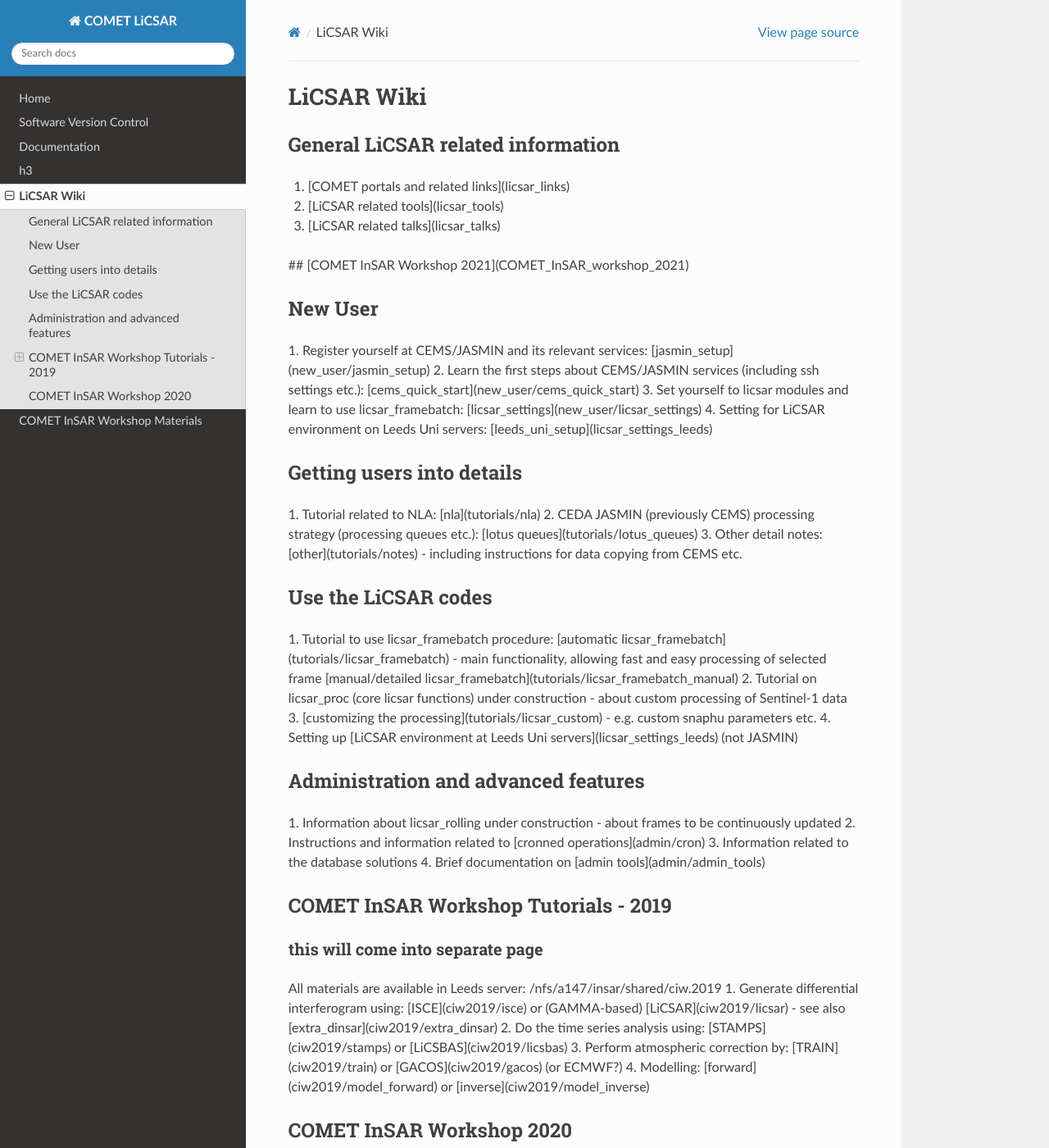
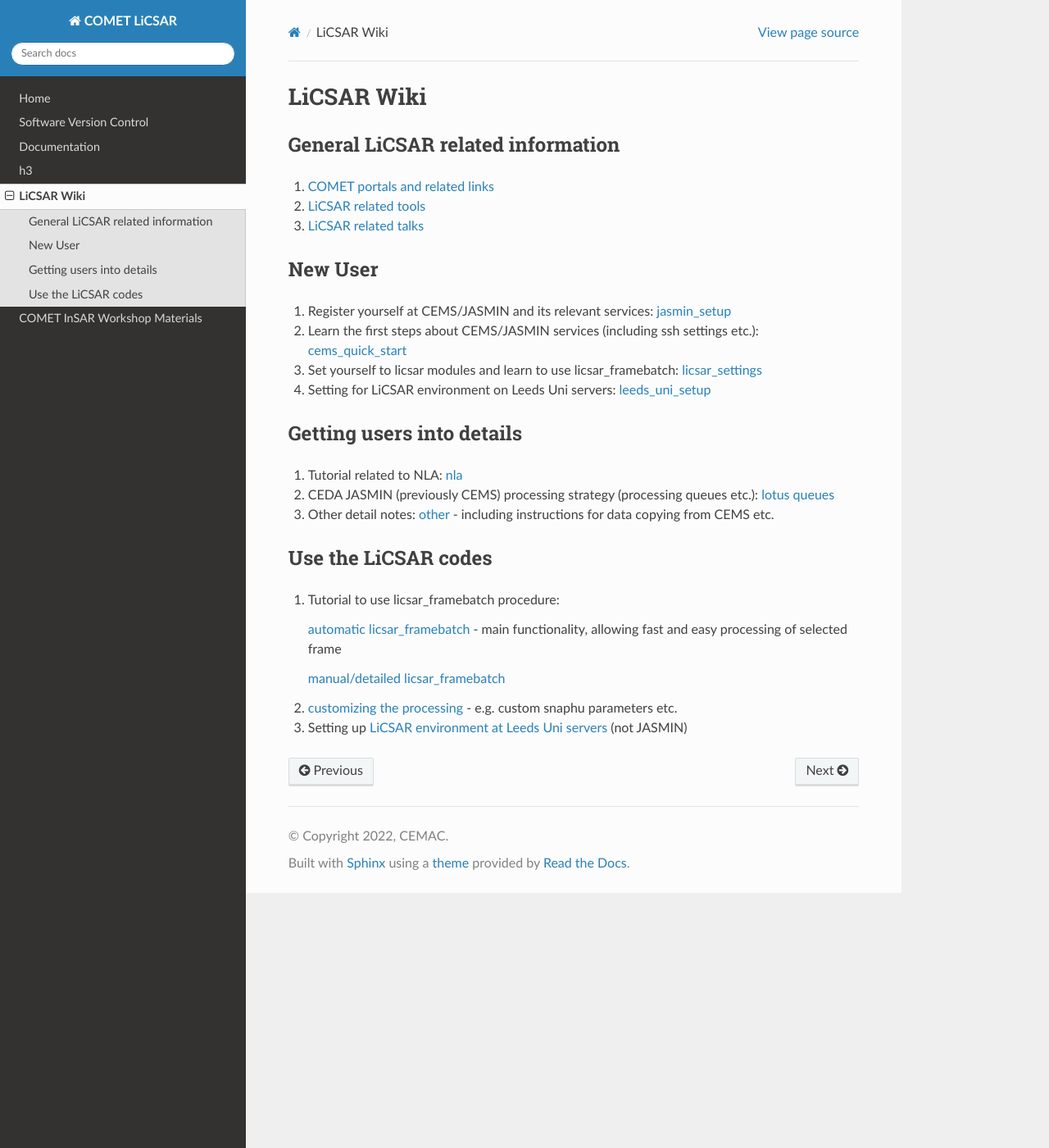
Before and after one commit to comet-licsar/comet-licsar.github.io, a Sphinx documentation site: the page built from source/wiki.rst, in a window 1280 px wide and 1400 px high. Shown: the whole window at 82% size. Built offline with Sphinx 7.4.7 and the Read the Docs theme 2.0.0, drawn with Linux system fonts in a browser that asks for light colours; some of the changed text lies outside the part shown.

Commit message:
Update wiki.rst

```diff
--- a/source/wiki.rst
+++ b/source/wiki.rst
@@ -4,72 +4,39 @@ LiCSAR Wiki
 General LiCSAR related information
 ----------------------------------
 
-1. [COMET portals and related links](licsar_links)
-2. [LiCSAR related tools](licsar_tools)
-3. [LiCSAR related talks](licsar_talks)
+1. `COMET portals and related links <https://gitlab.com/comet_licsar/licsar_documentation/-/wikis/licsar_links>`_
+2. `LiCSAR related tools <https://gitlab.com/comet_licsar/licsar_documentation/-/wikis/licsar_tools>`_
+3. `LiCSAR related talks <https://gitlab.com/comet_licsar/licsar_documentation/-/wikis/licsar_talks>`_
 
-## [COMET InSAR Workshop 2021](COMET_InSAR_workshop_2021)
 
 New User
 --------
 
-1. Register yourself at CEMS/JASMIN and its relevant services:
-[jasmin_setup](new_user/jasmin_setup)
-2. Learn the first steps about CEMS/JASMIN services (including ssh settings etc.):
-[cems_quick_start](new_user/cems_quick_start)
-3. Set yourself to licsar modules and learn to use licsar_framebatch:
-[licsar_settings](new_user/licsar_settings)
-4. Setting for LiCSAR environment on Leeds Uni servers: [leeds_uni_setup](licsar_settings_leeds)
+1. Register yourself at CEMS/JASMIN and its relevant services: `jasmin_setup <https://gitlab.com/comet_licsar/licsar_documentation/-/wikis/new_user/jasmin_setup>`_
+
+2. Learn the first steps about CEMS/JASMIN services (including ssh settings etc.): `cems_quick_start <https://gitlab.com/comet_licsar/licsar_documentation/-/wikis/new_user/cems_quick_start>`_
+
+3. Set yourself to licsar modules and learn to use licsar_framebatch: `licsar_settings <https://gitlab.com/comet_licsar/licsar_documentation/-/wikis/new_user/licsar_settings>`_
+
+4. Setting for LiCSAR environment on Leeds Uni servers: `leeds_uni_setup <https://gitlab.com/comet_licsar/licsar_documentation/-/wikis/licsar_settings_leeds>`_
 
 
 Getting users into details
 --------------------------
 
-1. Tutorial related to NLA:
-[nla](tutorials/nla)
-2. CEDA JASMIN (previously CEMS) processing strategy (processing queues etc.):
-[lotus queues](tutorials/lotus_queues)
-3. Other detail notes:
-[other](tutorials/notes) - including instructions for data copying from CEMS etc.
+1. Tutorial related to NLA: `nla <https://gitlab.com/comet_licsar/licsar_documentation/-/wikis/tutorials/nla>`_
+2. CEDA JASMIN (previously CEMS) processing strategy (processing queues etc.): `lotus queues <https://gitlab.com/comet_licsar/licsar_documentation/-/wikis/tutorials/lotus_queues>`_
+3. Other detail notes: `other <https://gitlab.com/comet_licsar/licsar_documentation/-/wikis/tutorials/notes>`_ - including instructions for data copying from CEMS etc.
 
 Use the LiCSAR codes
 --------------------
 
-1. Tutorial to use licsar_framebatch procedure:
-[automatic licsar_framebatch](tutorials/licsar_framebatch) - main functionality, allowing fast and easy processing of selected frame
-[manual/detailed licsar_framebatch](tutorials/licsar_framebatch_manual)
-2. Tutorial on licsar_proc (core licsar functions)
-under construction - about custom processing of Sentinel-1 data
-3. [customizing the processing](tutorials/licsar_custom) - e.g. custom snaphu parameters etc.
-4. Setting up [LiCSAR environment at Leeds Uni servers](licsar_settings_leeds) (not JASMIN)
+#. Tutorial to use licsar_framebatch procedure:
 
-Administration and advanced features
-------------------------------------
+   `automatic licsar_framebatch <https://gitlab.com/comet_licsar/licsar_documentation/-/wikis/tutorials/licsar_framebatch>`_ - main functionality, allowing fast and easy processing of selected frame
 
-1. Information about licsar_rolling
-under construction - about frames to be continuously updated
-2. Instructions and information related to [cronned operations](admin/cron)
-3. Information related to the database solutions
-4. Brief documentation on [admin tools](admin/admin_tools)
+   `manual/detailed licsar_framebatch <https://gitlab.com/comet_licsar/licsar_documentation/-/wikis/tutorials/licsar_framebatch_manual>`_
 
-COMET InSAR Workshop Tutorials - 2019
--------------------------------------
+#. `customizing the processing <https://gitlab.com/comet_licsar/licsar_documentation/-/wikis/tutorials/licsar_custom>`_ - e.g. custom snaphu parameters etc.
 
-this will come into separate page
-^^^^^^^^^^^^^^^^^^^^^^^^^^^^^^^^^
-
-All materials are available in Leeds server: /nfs/a147/insar/shared/ciw.2019
-1. Generate differential interferogram using:
-[ISCE](ciw2019/isce) or (GAMMA-based) [LiCSAR](ciw2019/licsar) - see also [extra_dinsar](ciw2019/extra_dinsar)
-2. Do the time series analysis using: [STAMPS](ciw2019/stamps) or [LiCSBAS](ciw2019/licsbas)
-3. Perform atmospheric correction by: [TRAIN](ciw2019/train) or [GACOS](ciw2019/gacos) (or ECMWF?)
-4. Modelling: [forward](ciw2019/model_forward) or [inverse](ciw2019/model_inverse)
-
-
-COMET InSAR Workshop 2020
----------------------------
-
-non-COMET InSAR-related [materials for 2020](COMET-InSAR-materials-2020)
-non-overlaping 'do at home' materials from last year:
-1. Time series analysis using [LiCSBAS](ciw2019/licsbas)
-2. Modelling: [forward](ciw2019/model_forward) or [inverse](ciw2019/model_inverse)
+#. Setting up `LiCSAR environment at Leeds Uni servers <https://gitlab.com/comet_licsar/licsar_documentation/-/wikis/licsar_settings_leeds>`_ (not JASMIN)
```
